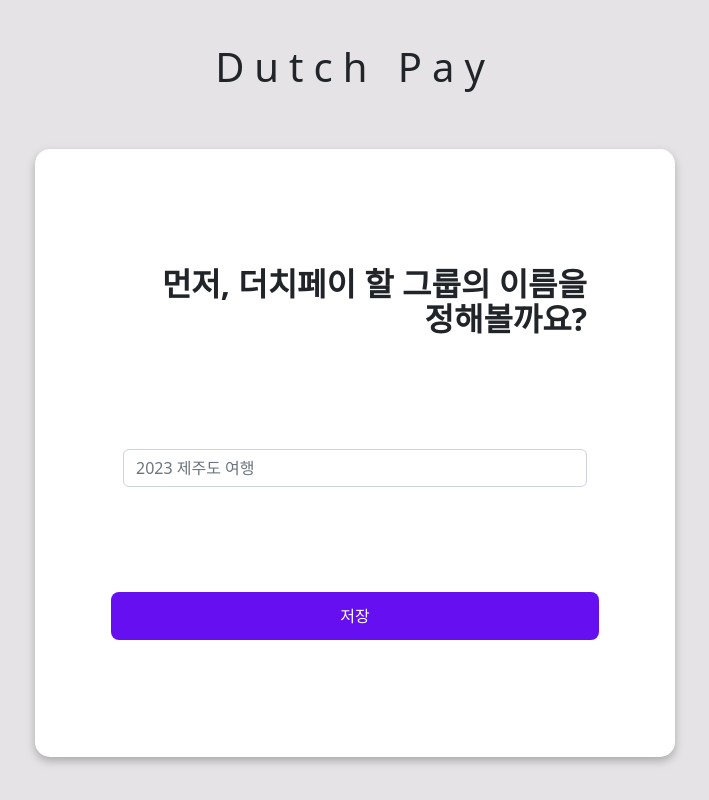
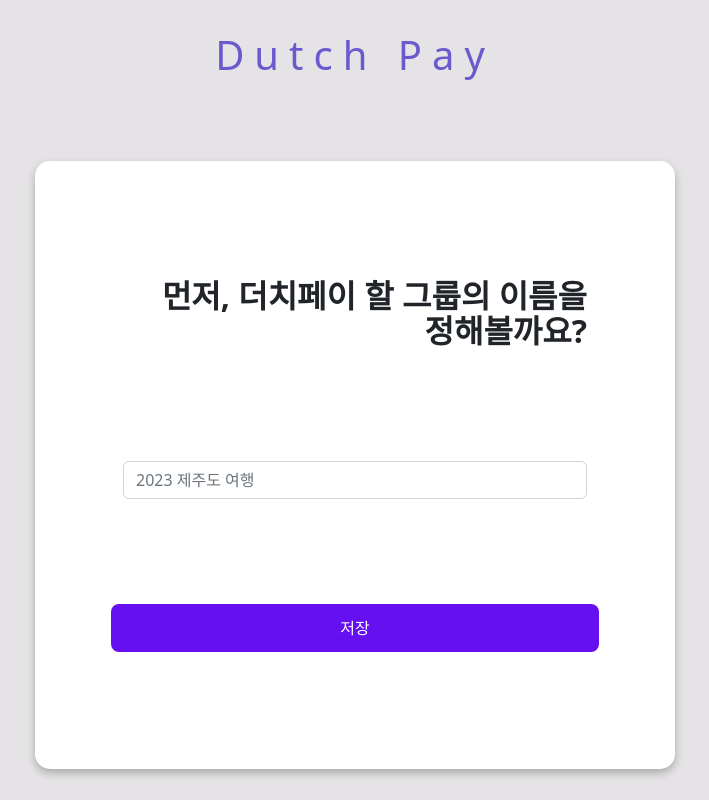
Before and after one commit to jaeyeong815/dutchpay, a React (Create React App) app: page / in a window 1280 px wide. Shown: the whole page, without its empty margins (285-994 px from the left). Built offline with nearby package versions, Linux system fonts and the light colour scheme.

Commit message:
refactor: ServiceLogo 컴포넌트 분리

```diff
--- a/src/components/shared/CenteredOverlayForm.jsx
+++ b/src/components/shared/CenteredOverlayForm.jsx
@@ -1,11 +1,12 @@
 import styled from 'styled-components';
 import { Button, Container, Form, Row } from 'react-bootstrap';
 import { OverlayWrapper } from './OverlayWrapper';
+import { ServiceLogo } from './ServiceLogo';
 
 export const CenteredOverlayForm = ({ title, children, validated, handleSubmit }) => {
   return (
     <StyledCentralizedContainer>
-      <StyledLogo>Dutch Pay</StyledLogo>
+      <ServiceLogo />
       <OverlayWrapper>
         <Container>
           <Form noValidate validated={validated} onSubmit={handleSubmit}>
@@ -36,11 +37,6 @@ const StyledCentralizedContainer = styled(Container)`
   gap: 50px;
 `;
 
-const StyledLogo = styled.h1`
-  font-weight: 200;
-  letter-spacing: 10px;
-`;
-
 const StyledRow = styled(Row)`
   height: 60vh;
   align-items: center;
--- /dev/null
+++ b/src/components/shared/ServiceLogo.jsx
@@ -0,0 +1,13 @@
+import styled from 'styled-components';
+
+export const ServiceLogo = () => {
+  return <StyledLogo>Dutch Pay</StyledLogo>;
+};
+
+const StyledLogo = styled.h1`
+  color: slateblue;
+  margin-bottom: 0.8em;
+  text-align: center;
+  font-weight: 200;
+  letter-spacing: 10px;
+`;
```
